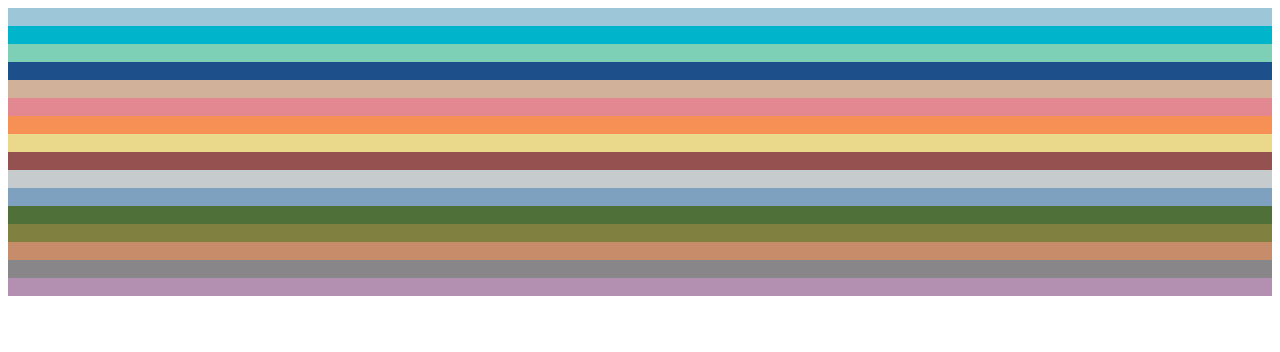
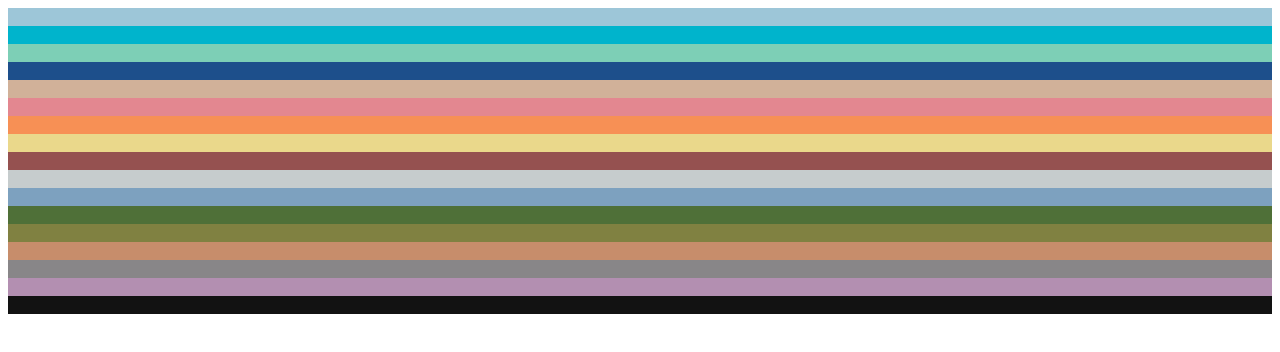
Before and after one commit to owebboy/stain, a website: page index.html in a window 1280 px wide. Drawn offline with Linux system fonts and the light colour scheme.

Commit message:
1.0.2 - adding new colors

```diff
--- a/colors.json
+++ b/colors.json
@@ -16,5 +16,5 @@
 	"titanium":"hsla(300, 1%, 53%, 1)",
 	"lavender-herb":"hsla(303, 19%, 63%, 1)",
 	"black":"hsla(0, 0%, 7%, 1.0)",
-	"white":"hsla(0, 100%, 50%, 1.0)"
+	"white":"hsla(0, 0%, 100%, 1)"
 }
--- a/package.json
+++ b/package.json
@@ -1,6 +1,6 @@
 {
   "name": "stain",
-  "version": "1.0.1",
+  "version": "1.0.2",
   "description": "No speech can stain what is noble by nature.",
   "repository": {
     "type": "git",
```
Also changed, not shown: stylus/stain.styl (+6 -6 lines), css/stain.css, css/stain.min.css.
